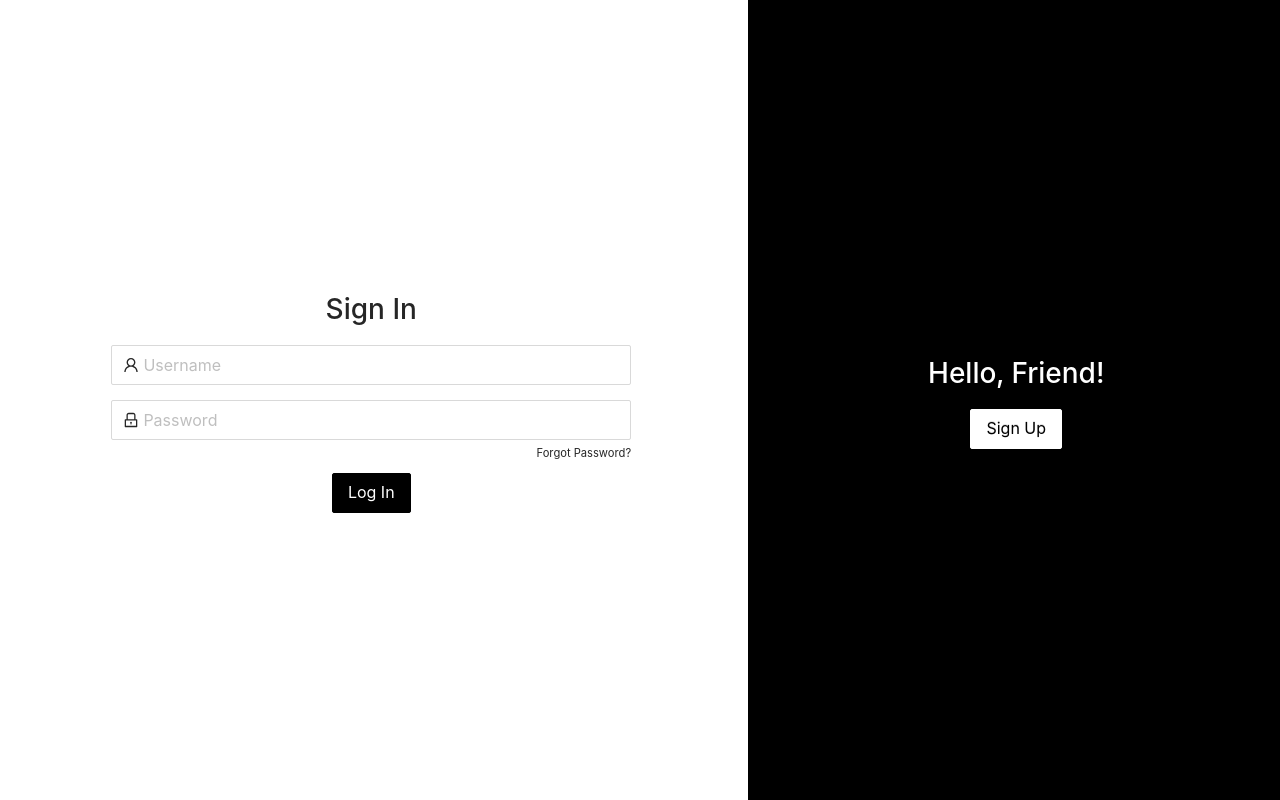
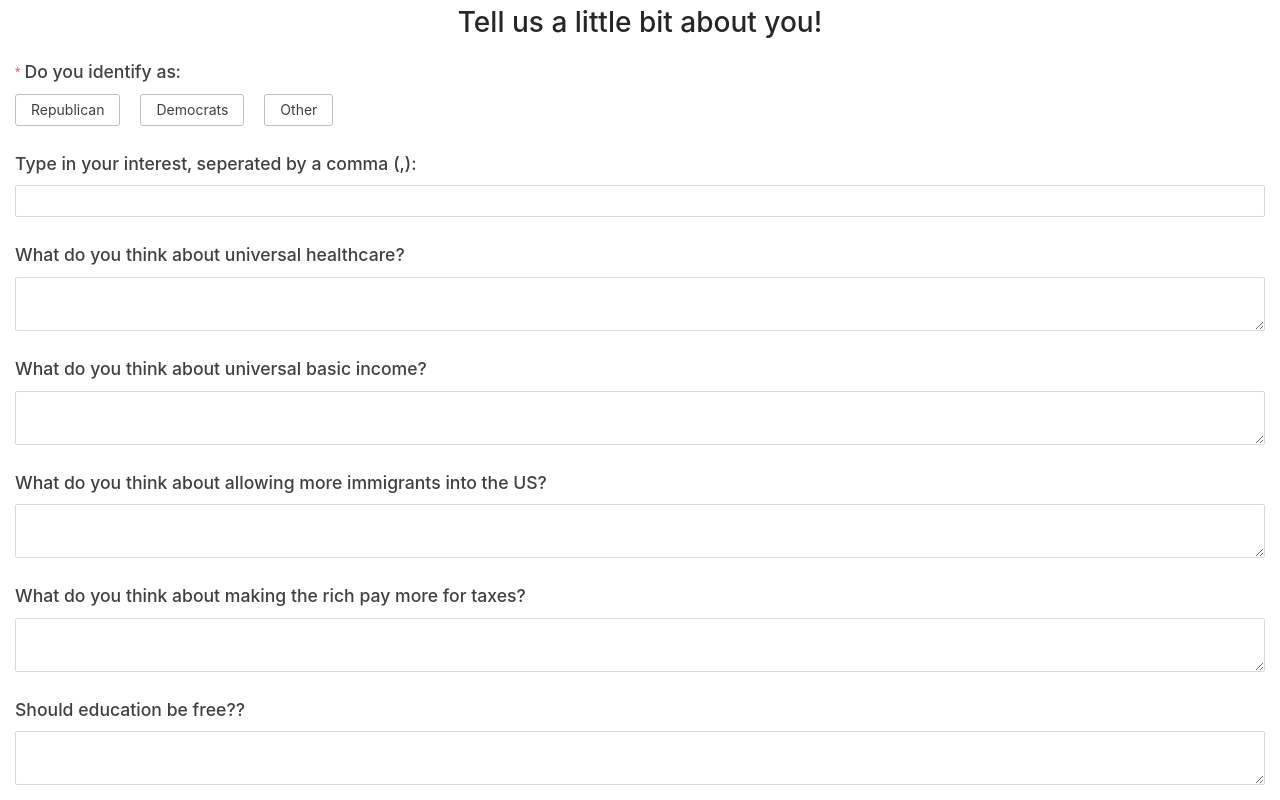
Before and after one commit to donguyentung2001/Disagree-to-agree, a React (Create React App) app in the folder frontend/: page / in a window 1280 px wide. Built offline with nearby package versions, Linux system fonts and the light colour scheme.

Commit message:
Add Form structure to Questionaire

```diff
--- a/frontend/package.json
+++ b/frontend/package.json
@@ -11,6 +11,7 @@
     "node-sass": "^4.14.1",
     "react": "^17.0.1",
     "react-dom": "^17.0.1",
+    "react-router-dom": "^5.2.0",
     "react-scripts": "4.0.0",
     "web-vitals": "^0.2.4"
   },
--- a/frontend/public/index.html
+++ b/frontend/public/index.html
@@ -10,6 +10,10 @@
       content="Web site created using create-react-app"
     />
     <link rel="apple-touch-icon" href="%PUBLIC_URL%/logo192.png" />
+    <link rel="preconnect" href="https://fonts.gstatic.com">
+
+    <!-- font -->
+    <link href="https://fonts.googleapis.com/css2?family=Roboto:wght@100;300;400;500;700&display=swap" rel="stylesheet">
     <!--
       manifest.json provides metadata used when your web app is installed on a
       user's mobile device or desktop. See https://developers.google.com/web/fundamentals/web-app-manifest/
--- a/frontend/src/App.js
+++ b/frontend/src/App.js
@@ -1,14 +1,15 @@
 // import logo from './logo.svg';
 import './App.css';
 // import HomePage from './pages/HomePage';
-import LogIn from './pages/LogIn';
+// import LogIn from './pages/LogIn';
 import 'antd/dist/antd.css';
 import './styles/_base.scss';
+import Questionaire from './pages/Questionaire';
 
 function App() {
   return (
     <div className="App">
-      <LogIn />
+      <Questionaire />
     </div>
   );
 }
--- a/frontend/src/pages/Questionaire/index.jsx
+++ b/frontend/src/pages/Questionaire/index.jsx
@@ -0,0 +1,91 @@
+/* eslint-disable react/jsx-props-no-spreading */
+/* eslint-disable no-template-curly-in-string */
+import {
+  Radio, Form, Input, Button,
+} from 'antd';
+import React, { useState } from 'react';
+
+import './index.scss';
+
+const options = [
+  { label: 'Republican', value: 'republican' },
+  { label: 'Democrats', value: 'democrats' },
+  { label: 'Other', value: 'other' },
+];
+
+const layout = {
+  layout: 'vertical',
+};
+
+const validateMessages = {
+  required: '${label} is required!',
+};
+
+const Questionaire = () => {
+  const [option, setOption] = useState('republican');
+
+  const setIdentity = (e) => {
+    setOption(e.target.value);
+  };
+
+  const onFinish = (values) => {
+    console.log(values);
+  };
+
+  return (
+    <>
+      <h1>Tell us a little bit about you!</h1>
+      <Form
+        {...layout}
+        id="questionaire-body"
+        name="nest-messages"
+        onFinish={onFinish}
+        validateMessages={validateMessages}
+      >
+        <Form.Item
+          name={['user', 'identity']}
+          label="Do you identify as:"
+          rules={[{ required: true }]}
+        >
+          <Radio.Group
+            options={options}
+            onChange={setIdentity}
+            value={option}
+            optionType="button"
+          />
+        </Form.Item>
+        <Form.Item
+          name={['user', 'Interest']}
+          label="Type in your interest, seperated by a comma (,):"
+        >
+          <Input />
+        </Form.Item>
+        <Form.Item
+          name={['user', 'healthcare']}
+          label="What do you think about universal healthcare?"
+        >
+          <Input.TextArea />
+        </Form.Item>
+        <Form.Item name={['user', 'income']} label="What do you think about universal basic income?">
+          <Input.TextArea />
+        </Form.Item>
+        <Form.Item name={['user', 'immigrant']} label="What do you think about allowing more immigrants into the US?">
+          <Input.TextArea />
+        </Form.Item>
+        <Form.Item name={['user', 'tax']} label="What do you think about making the rich pay more for taxes?">
+          <Input.TextArea />
+        </Form.Item>
+        <Form.Item name={['user', 'education']} label="Should education be free??">
+          <Input.TextArea />
+        </Form.Item>
+        <Form.Item wrapperCol={{ span: 24 }}>
+          <Button style={{ marginLeft: 'auto', marginRight: 'auto' }} type="primary" htmlType="submit">
+            Submit
+          </Button>
+        </Form.Item>
+      </Form>
+    </>
+  );
+};
+
+export default Questionaire;
--- /dev/null
+++ b/frontend/src/pages/Questionaire/index.scss
@@ -0,0 +1,23 @@
+@import "src/styles/_base";
+@import "src/styles/_mixins";
+
+.ant-form-item-label > label {
+  font-weight: 500 !important;
+  font-size: $heading-size !important;
+}
+
+#questionaire-body {
+  text-align: left;
+  padding: 15px;
+  padding-top: 0;
+}
+
+.ant-radio-group > label {
+  margin-right: 20px;
+  border-radius: 3px !important;
+  border: 1px solid #d9d9d9;
+}
+
+.ant-radio-button-wrapper:not(:first-child)::before {
+  width: 0px;
+}
--- a/frontend/src/styles/_base.scss
+++ b/frontend/src/styles/_base.scss
@@ -3,7 +3,7 @@ $black-secondary: #404040;
 $white-secondary: #bfbfbf;
 $white: #fff;
 $box-shadow: 0 0 0 2px rgba(0, 0, 0, 0.1);
-$heading-size: 2rem;
+$heading-size: 1.1rem;
 $primary-size: 1rem;
 $secondary-size: 0.7rem;
 
@@ -25,3 +25,22 @@ $secondary-size: 0.7rem;
   border-color: $black-secondary !important;
   box-shadow: $box-shadow !important;
 }
+
+.ant-btn:hover, .ant-btn:focus, .ant-input:hover, .ant-input:focus {
+  color: $black;
+  border-color: $black;
+  box-shadow: $box-shadow !important;
+}
+
+label {
+  background-color: $white !important;
+  border-color: $white-secondary !important;
+  color: $black-secondary !important;
+}
+
+label:active, label:focus, .ant-radio-button-wrapper-checked {
+  background-color: $black-secondary !important;
+  border-color: $black-secondary !important;
+  color: $white !important;
+  box-shadow: $box-shadow;
+}
```
Also changed, not shown: frontend/src/components/common/Header.jsx (added), 1 other file (tests, documents, lock files or other folders).
